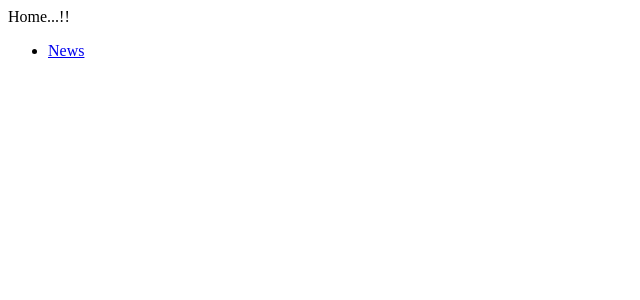
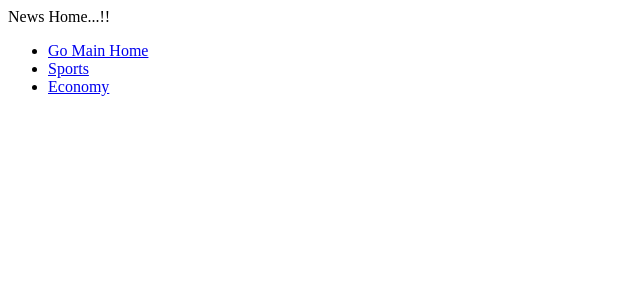
Before and after one commit to gseok/react-dev-env, a React app: page /news in a window 1280 px wide. Shown: the top 300 px of the page, without its empty margins (0-640 px from the left). Built offline with nearby package versions, Linux system fonts and the light colour scheme; the HTML template or start-up script is replaced by a standard one.

Commit message:
Add basic route logic

```diff
--- a/build-conf/webpack.dev.js
+++ b/build-conf/webpack.dev.js
@@ -3,6 +3,7 @@ const HtmlWebpackPlugin = require('html-webpack-plugin');
 
 module.exports = {
   mode: 'development',
+  devtool: "inline-source-map",
 
   entry: `${__dirname}/../src/index.tsx`,
 
--- a/package.json
+++ b/package.json
@@ -2,6 +2,9 @@
   "scripts": {
     "tsc": "tsc",
     "start": "webpack-dev-server --config ./build-conf/webpack.dev.js --env=dev --profile --colors"
+  },
+  "resolutions": {
+    "react-helmet/react-side-effect": "2.1.0"
   },
   "dependencies": {
     "react": "^16.12.0",
--- a/src/App.tsx
+++ b/src/App.tsx
@@ -1,6 +1,12 @@
-import React, { Component } from 'react';
-import Home from './pages/home/Home';
+import React from "react";
+import { BrowserRouter } from "react-router-dom";
 
-const App = () => <Home />
+import Routers from './routes/Routes';
+
+const App = () => (
+  <BrowserRouter>
+    <Routers></Routers>
+  </BrowserRouter>
+);
 
 export default App;
--- a/src/index.tsx
+++ b/src/index.tsx
@@ -1,13 +1,8 @@
-import ReactDOM from 'react-dom';
-import React from 'react';
-import { BrowserRouter } from 'react-router-dom';
+import ReactDOM from "react-dom";
+import React from "react";
 
-import App from './App';
+import App from "./App";
 
-const rootElement = document.getElementById('root');
+const rootElement = document.getElementById("root");
 
-ReactDOM.render(
-  <BrowserRouter>
-    <App />
-  </BrowserRouter>
-, rootElement);
+ReactDOM.render(<App />, rootElement);
--- a/src/pages/home/Home.tsx
+++ b/src/pages/home/Home.tsx
@@ -1,4 +1,4 @@
-import React, { ElementType } from "react";
+import React from "react";
 import { Link } from "react-router-dom";
 import PageLayout from "../../components/PageLayout";
 
@@ -9,11 +9,7 @@ const Home = () => {
     </li>
   );
 
-  return (
-    <>
-      <PageLayout title="Home...!!" links={links}></PageLayout>
-    </>
-  );
+  return <PageLayout title="Home...!!" links={links} />;
 };
 
 export default Home;
--- a/src/pages/news/NewsEconomy.tsx
+++ b/src/pages/news/NewsEconomy.tsx
@@ -1,17 +1,15 @@
 import React from "react";
 import { Link } from "react-router-dom";
+import PageLayout from "../../components/PageLayout";
 
 const NewsEconomy = () => {
-  return (
-    <>
-      <div>News Economy...!!</div>
-      <ul>
-        <li>
-          <Link to="/news">Go News Home</Link>
-        </li>
-      </ul>
-    </>
+  const links = (
+    <li>
+      <Link to="/news">Go News Home</Link>
+    </li>
   );
+
+  return <PageLayout title="Economy...!!" links={links} />;
 };
 
 export default NewsEconomy;
--- a/src/pages/news/NewsHome.tsx
+++ b/src/pages/news/NewsHome.tsx
@@ -1,11 +1,10 @@
 import React from "react";
 import { Link } from "react-router-dom";
+import PageLayout from "../../components/PageLayout";
 
 const NewsHome = () => {
-  return (
+  const links = (
     <>
-      <div>News Home...!!</div>
-      <ul>
       <li>
         <Link to="/">Go Main Home</Link>
       </li>
@@ -15,9 +14,9 @@ const NewsHome = () => {
       <li>
         <Link to="/news/economy">Economy</Link>
       </li>
-      </ul>
     </>
   );
+  return <PageLayout title="News Home...!!" links={links} />;
 };
 
 export default NewsHome;
--- a/src/pages/news/NewsSports.tsx
+++ b/src/pages/news/NewsSports.tsx
@@ -1,17 +1,14 @@
 import React from "react";
 import { Link } from "react-router-dom";
+import PageLayout from "../../components/PageLayout";
 
 const NewsSports = () => {
-  return (
-    <>
-      <div>News Sports...!!</div>
-      <ul>
-        <li>
-          <Link to="/news">Go News Home</Link>
-        </li>
-      </ul>
-    </>
+  const links = (
+    <li>
+      <Link to="/news">Go News Home</Link>
+    </li>
   );
+  return <PageLayout title="Sports...!!" links={links} />;
 };
 
 export default NewsSports;
--- /dev/null
+++ b/src/routes/Routes.tsx
@@ -0,0 +1,47 @@
+import React from "react";
+import { Route, Switch } from "react-router-dom";
+import routesConf from "./baseRouteConf";
+
+type RouteWithSubRoutesProps = {
+  path: string;
+  exact?: boolean;
+  component?: any;
+  routes?: any;
+};
+
+const createRoutes = (routes: RouteWithSubRoutesProps[], depth: number = 0): any => {
+  return (
+    <>
+      {routes.map((route, index) => {
+        const key: string = `${index}_${route.path}_${depth}`;
+
+        if (Array.isArray(route.routes) && route.routes.length > 0) {
+          return (
+            <React.Fragment key={key}>
+              {createRoutes(route.routes, depth + 1)}
+            </React.Fragment>
+          )
+        }
+
+        return (
+          <Route
+            exact={!!route.exact}
+            key={key}
+            path={route.path}
+            component={route.component}
+          />
+        );
+      })}
+    </>
+  );
+}
+
+const Routes = () => {
+  return (
+    <Switch>
+      {createRoutes(routesConf as RouteWithSubRoutesProps[])}
+    </Switch>
+  );
+}
+
+export default Routes;
--- a/src/routes/baseRouteConf.ts
+++ b/src/routes/baseRouteConf.ts
@@ -1,15 +1,19 @@
 import newsRouteConf from './newsRouteConf';
 import Home from '../pages/home/Home';
+import NewsHome from '../pages/news/NewsHome';
 
 const routes = [
   {
     path: "/",
+    exact: true,
     component: Home
   },
   {
     path: "/news",
+    exact: true,
+    component: NewsHome,
     routes: newsRouteConf
-  }
+  },
 ];
 
 export default routes;
--- a/src/routes/newsRouteConf.ts
+++ b/src/routes/newsRouteConf.ts
@@ -5,7 +5,7 @@ import NewsEconomy from '../pages/news/NewsEconomy';
 const basePath: string = '/news';
 const routes = [
   {
-    path: '/',
+    path: `${basePath}`,
     component: NewsHome
   },
   {
```
Also changed, not shown: 1 other file (tests, documents, lock files or other folders). Lines whose indentation alone changed are shown as unchanged.
